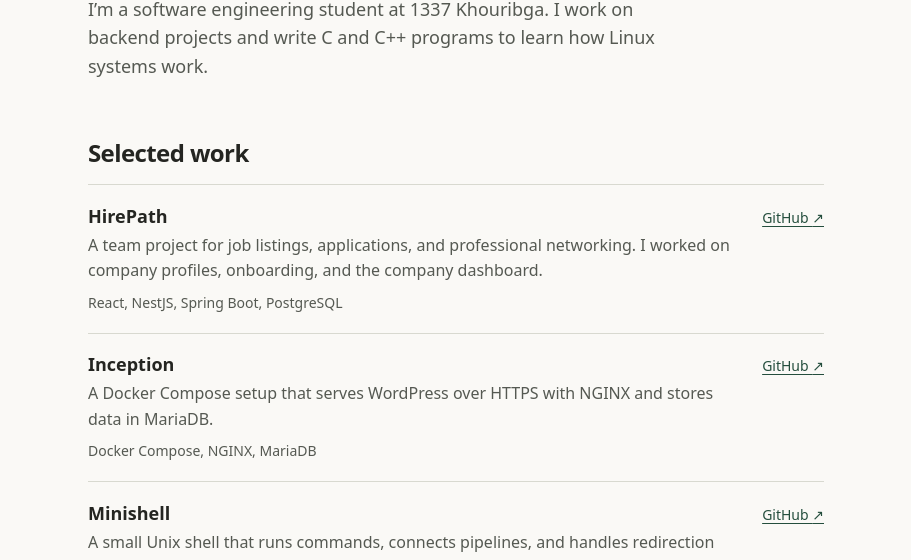
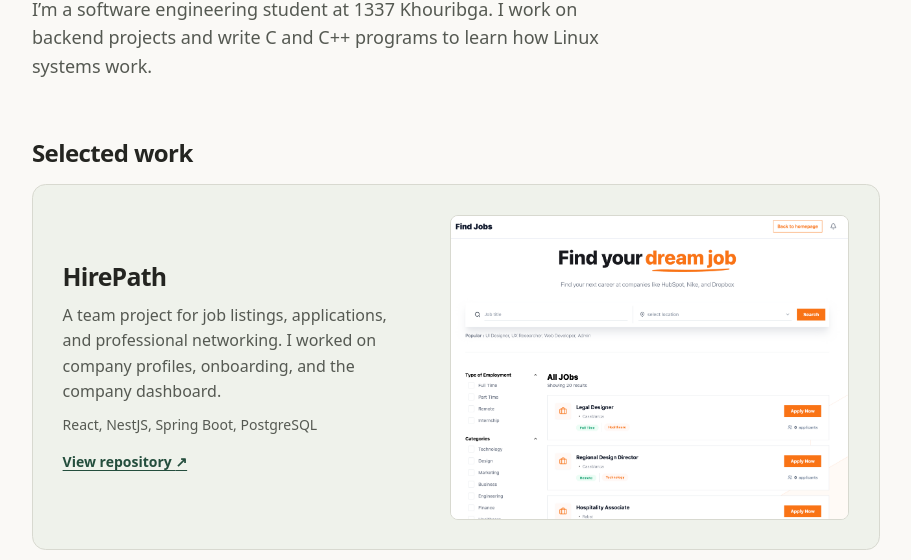
Before and after one commit to aminekell/aminekell, a website: page portfolio/index.html in a window 1280 px wide. Shown: the part 228-788 px from the top of the page, without its empty margins (184-1095 px from the left). Drawn offline with Linux system fonts and the light colour scheme.

Commit message:
Give the portfolio one featured project

```diff
--- a/portfolio/home.css
+++ b/portfolio/home.css
@@ -1,6 +1,7 @@
 :root {
   color-scheme: light dark;
   --background: #faf9f6;
+  --surface: #eff2eb;
   --ink: #242521;
   --muted: #555952;
   --line: #d8d9d0;
@@ -11,6 +12,7 @@
 @media (prefers-color-scheme: dark) {
   :root {
     --background: #191d1b;
+    --surface: #252d28;
     --ink: #f0f1ea;
     --muted: #b7c0b8;
     --line: #3a4940;
@@ -23,7 +25,7 @@
 }
 
 body {
-  max-width: 53rem;
+  max-width: 60rem;
   margin: 0 auto;
   padding: 0 clamp(1.25rem, 5vw, 3.5rem);
   background: var(--background);
@@ -207,3 +209,51 @@ summary {
     flex-direction: column;
   }
 }
+
+.featured-project {
+  display: grid;
+  grid-template-columns: minmax(0, 1fr) minmax(0, 1.15fr);
+  align-items: center;
+  gap: clamp(1.25rem, 4vw, 2.5rem);
+  margin-top: 1rem;
+  padding: clamp(1.15rem, 3vw, 1.85rem);
+  border: 1px solid var(--line);
+  border-radius: 0.85rem;
+  background: var(--surface);
+}
+
+.featured-copy h3 {
+  font-size: 1.55rem;
+  letter-spacing: -0.03em;
+}
+
+.featured-copy p {
+  margin-top: 0.55rem;
+}
+
+.featured-copy a {
+  display: inline-block;
+  margin-top: 0.95rem;
+  font-size: 0.875rem;
+  font-weight: 650;
+}
+
+.project-preview {
+  overflow: hidden;
+  border: 1px solid var(--line);
+  border-radius: 0.5rem;
+  background: #fff;
+}
+
+.project-preview img {
+  display: block;
+  width: 122%;
+  height: auto;
+  margin-left: -22%;
+}
+
+@media (max-width: 44rem) {
+  .featured-project {
+    grid-template-columns: 1fr;
+  }
+}
--- a/portfolio/index.html
+++ b/portfolio/index.html
@@ -26,15 +26,18 @@
 
     <section id="work" aria-labelledby="work-title">
       <h2 id="work-title">Selected work</h2>
+      <article class="featured-project">
+        <div class="featured-copy">
+          <h3>HirePath</h3>
+          <p>A team project for job listings, applications, and professional networking. I worked on company profiles, onboarding, and the company dashboard.</p>
+          <p class="stack">React, NestJS, Spring Boot, PostgreSQL</p>
+          <a href="https://github.com/aminekell/42-ft-transcendence" aria-label="HirePath on GitHub">View repository <span aria-hidden="true">↗</span></a>
+        </div>
+        <div class="project-preview">
+          <img src="hirepath.png" width="2983" height="1863" alt="HirePath’s job search page with filters and a list of open roles">
+        </div>
+      </article>
       <ul class="project-list">
-        <li>
-          <div>
-            <h3>HirePath</h3>
-            <p>A team project for job listings, applications, and professional networking. I worked on company profiles, onboarding, and the company dashboard.</p>
-            <p class="stack">React, NestJS, Spring Boot, PostgreSQL</p>
-          </div>
-          <a href="https://github.com/aminekell/42-ft-transcendence" aria-label="HirePath on GitHub">GitHub <span aria-hidden="true">↗</span></a>
-        </li>
         <li>
           <div>
             <h3>Inception</h3>
--- a/scripts/build.mjs
+++ b/scripts/build.mjs
@@ -7,7 +7,7 @@ const root=resolve(dirname(fileURLToPath(import.meta.url)),'..');
 const source=resolve(root,'portfolio');
 const files=await readdir(source,{recursive:true,withFileTypes:true});
 const pages=['index.html','lab.html'];
-const entryFiles=['.gitkeep',...pages,'home.css','styles.css','app.js','world.js','simulations.js','lab-renderer.js','fallback-map.svg'];
+const entryFiles=['.gitkeep',...pages,'home.css','hirepath.png','styles.css','app.js','world.js','simulations.js','lab-renderer.js','fallback-map.svg'];
 const filePaths=files.filter(f=>f.isFile()).map(f=>resolve(f.parentPath,f.name))
  .filter(file=>entryFiles.some(name=>file===resolve(source,name))||file.startsWith(resolve(source,'fonts')+'/'));
 for(const required of entryFiles) {
```
Also changed, not shown: portfolio/hirepath.png (added).
